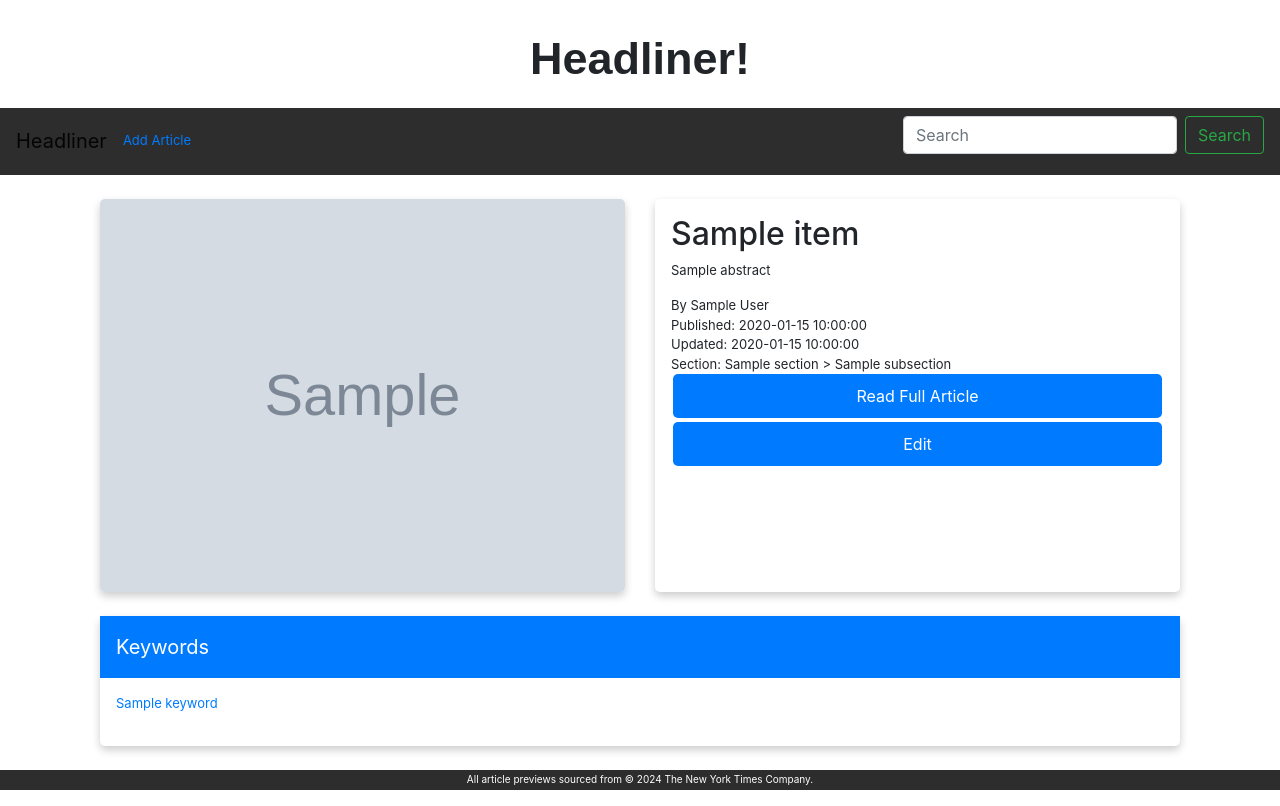
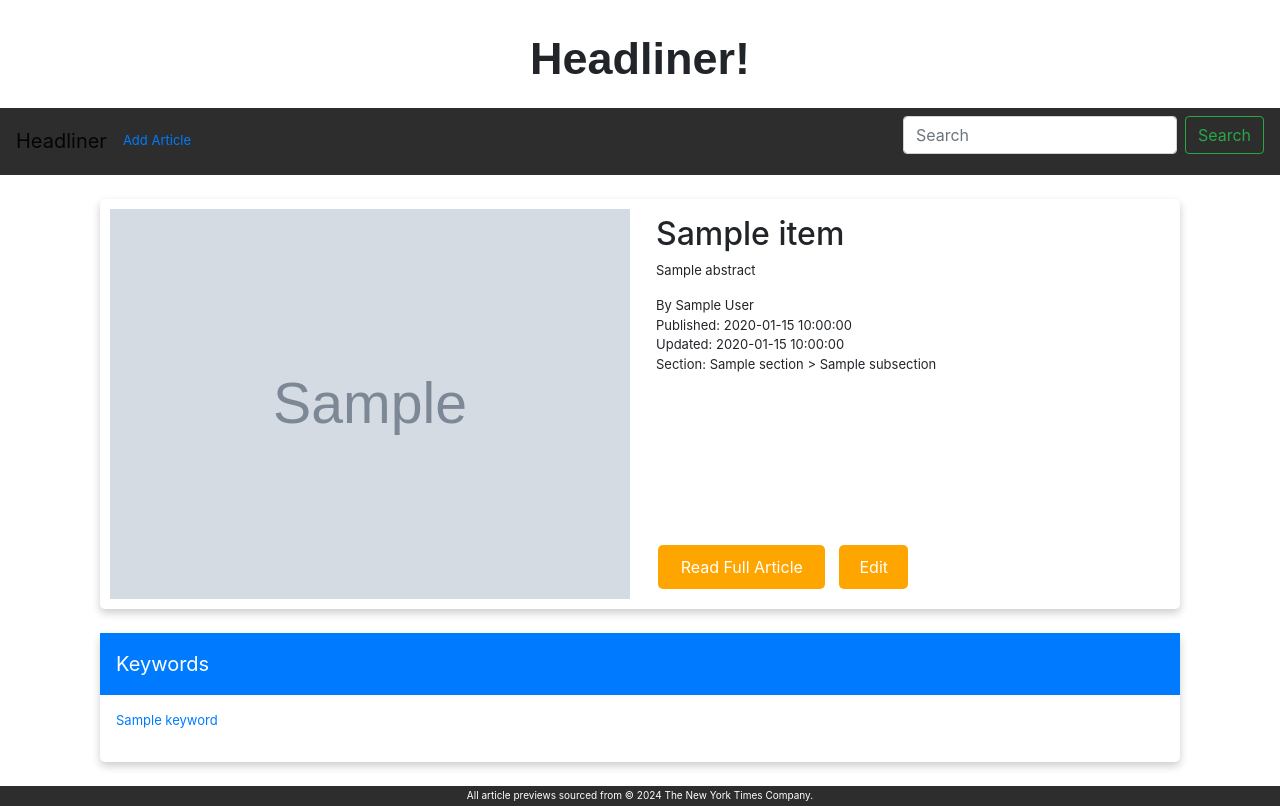
Before and after one commit to sam-braun/nyt-headliner, a Flask app: template templates/view_item.html in a window 1280 px wide. Run offline with Flask 3, Linux system fonts and the light colour scheme; the template is opened without the code that fills it: most values are stand-ins (such as "Sample title", 1, 10 or a date in 2020); grey boxes marked "Sample" are stand-in pictures; some libraries are stand-ins or nearby versions; some web fonts are replaced.

Commit message:
view is one box

```diff
--- a/static/main.js
+++ b/static/main.js
@@ -41,7 +41,7 @@ function setPredominantBackgroundColor(imageElement, containerElement) {
         var g = new_color.g;
         var b = new_color.b;
         var yiq = ((r * 299) + (g * 587) + (b * 114)) / 1000;
-        containerElement.style.color = rgb(yiq, yiq, yiq);
+        // containerElement.style.color = rgb(yiq, yiq, yiq);
     };
 
     // Handle CORS security if the images are not served from the same domain
@@ -49,4 +49,23 @@ function setPredominantBackgroundColor(imageElement, containerElement) {
 
     // Start loading the image
     img.src = imageElement.src;
+
+    // const rgbValues = predominantColor.color.split(',').map(Number);
+    // const contrastColor = getContrastYIQ({ r: rgbValues[0], g: rgbValues[1], b: rgbValues[2] });
+    // containerElement.style.color = contrastColor;
+
+    const [r, g, b] = predominantColor.split(',').map(c => parseInt(c));
+    const contrastColor = getContrastYIQ({r, g, b});
+
+    return contrastColor.color;
+
+
+
+
+
 }
+
+function getContrastYIQ(rgb) {
+    const yiq = ((rgb.r * 299) + (rgb.g * 587) + (rgb.b * 114)) / 1000;
+    return (yiq >= 128) ? 'black' : 'white';
+}
--- a/templates/featured_item.html
+++ /dev/null
@@ -1 +0,0 @@
-<!-- Samuel Braun slb2250 -->
--- a/templates/view_item.html
+++ b/templates/view_item.html
@@ -1,5 +1,3 @@
-<!-- Samuel Braun slb2250 -->
-
 {% extends "layout.html" %}
 
 {% block content %}
@@ -11,6 +9,12 @@
         transition: 0.3s;
         border-radius: 5px;
         /* 5px rounded corners */
+        display: flex;
+        /* Display as flex to put image and info side by side */
+        flex-wrap: wrap;
+        /* Allow wrapping for responsiveness */
+        align-items: stretch;
+        /* Stretch items to match heights */
     }
 
     .card-custom:hover {
@@ -23,18 +27,55 @@
         color: white;
         padding: 16px;
         font-size: 20px;
+        width: 100%;
+        /* Ensure header takes full width */
     }
 
     .card-body-custom {
         padding: 16px;
+        display: flex;
+        flex-direction: column;
+        /* Stack content vertically */
+        flex-grow: 1;
+    }
+
+    .img-container {
+        flex-basis: 50%;
+        /* Give image box equal width */
+        display: flex;
+        align-items: center;
+        justify-content: center;
+        /* Center the image */
+        overflow: hidden;
+        /* Hide excess image */
     }
 
     .rounded-img {
-        border-radius: 5px;
+        width: 100%;
+        /* Cover the full width of its container */
+        height: 100%;
+        /* Stretch to the full height of its container */
+        object-fit: cover;
+        /* Cover the area without losing aspect ratio */
+        border-radius: 10px !important;
+        padding: 10px;
+    }
+
+    #rounded {
+        border-radius: 10px !important;
+    }
+
+
+    .info-container {
+        flex-basis: 50%;
+        /* Give info box equal width */
+        display: flex;
+        flex-direction: column;
+        padding: 16px;
     }
 
     .btn-custom {
-        background-color: #007bff;
+        background-color: #ffa500;
         /* Bootstrap primary color */
         color: white;
         padding: 10px 20px;
@@ -64,24 +105,64 @@
         /* Make keywords inline */
         margin-right: 10px;
     }
+
+    .btn-read {
+        flex-basis: 75%;
+        /* Make Read Full Article button larger */
+    }
+
+    .btn-edit {
+        flex-basis: 25%;
+        /* Make Edit button smaller */
+    }
+
+    .btn-custom:hover {
+        background-color: white;
+        color: black;
+        border: 1px solid #007bff;
+    }
+
+    .buttons-container {
+        display: flex;
+        /* Enable flexbox for button container */
+        justify-content: start;
+        /* Align items to the start */
+        gap: 10px;
+        /* Add some space between the buttons */
+        margin-top: auto;
+        /* Optional: Push the buttons to the bottom of the card */
+        width: 50%;
+        /* Make the button container take up half the length of the box */
+    }
+
+    .btn-custom {
+        flex-grow: 1;
+        /* Enable buttons to grow */
+        text-align: center;
+        /* Center button text */
+        /* Remove specific padding and margin styles if they conflict with the flex layout */
+    }
+
+    .btn-read-full-article {
+        flex-grow: 3;
+        /* Make 'Read Full Article' button three times as long as the 'Edit' button */
+    }
+
+    .btn-edit {
+        /* The 'Edit' button will naturally be smaller due to the 'flex-grow: 1' from .btn-custom */
+    }
 </style>
 
 <div class="container">
-    <!-- Row for Image and Main Information -->
     <div class="row">
-        <!-- Column for Article Image and Caption -->
-        <div class="col-lg-6 mb-4 d-flex flex-column">
-            <div class="card-custom flex-grow-1 d-flex flex-column">
-                <!-- Use 'flex-grow-1' to make the image fill the flex container -->
-
-                <img src="{{ item.image }}" class="img-fluid rounded-img flex-grow-1" alt="{{ item.title }}"
-                    style="object-fit: cover;">
-            </div>
-        </div>
-        <!-- Column for Article Details -->
-        <div class="col-lg-6 mb-4 d-flex">
-            <div class="card-custom flex-grow-1">
-                <div class="card-body-custom d-flex flex-column">
+        <div class="col-12 mb-4">
+            <div class="card-custom">
+                <!-- Image Container -->
+                <div class="img-container">
+                    <img src="{{ item.image }}" id="rounded" class="img-fluid rounded-img" alt="{{ item.title }}">
+                </div>
+                <!-- Info Container -->
+                <div class="info-container card-body-custom">
                     <h2>{{ item.title }}</h2>
                     <p>{{ item.abstract }}</p>
                     <div>By {{ item.author }}</div>
@@ -92,14 +173,17 @@
                     {% else %}
                     <div>Section: {{ item.section }}</div>
                     {% endif %}
-                    <a href="{{ item.url }}" class="btn-custom mt-auto">Read Full Article</a>
-                    <!-- Add this line for the Edit button -->
-                    <a href="{{ url_for('edit_item', id=item['id']) }}" class="btn-custom mt-auto">Edit</a>
+                    <!-- Inside your .info-container where the buttons are located -->
+                    <div class="buttons-container">
+                        <a href="{{ item.url }}" class="btn-custom btn-read-full-article">Read Full Article</a>
+                        <a href="{{ url_for('edit_item', id=item['id']) }}" class="btn-custom btn-edit">Edit</a>
+                    </div>
+
                 </div>
             </div>
         </div>
     </div>
-    <!-- Row for Keywords -->
+    <!-- Row for Keywords (remains unchanged) -->
     <div class="row">
         <div class="col-12">
             <div class="card-custom">
@@ -116,8 +200,4 @@
     </div>
 </div>
 
-
-<!-- Link to Bootstrap JS -->
-<!-- <script src="path/to/bootstrap.bundle.min.js"></script> -->
-
 {% endblock %}
```
Also changed, not shown: templates/homepage.html (+12 -6 lines).
